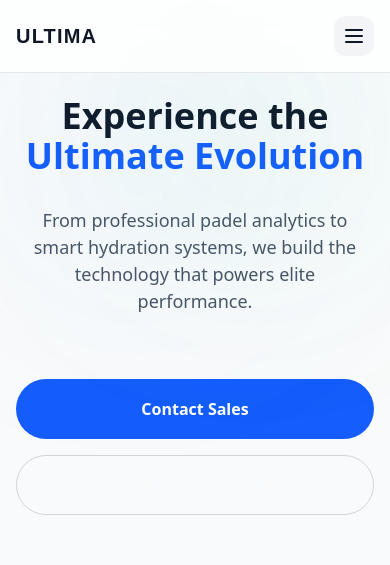
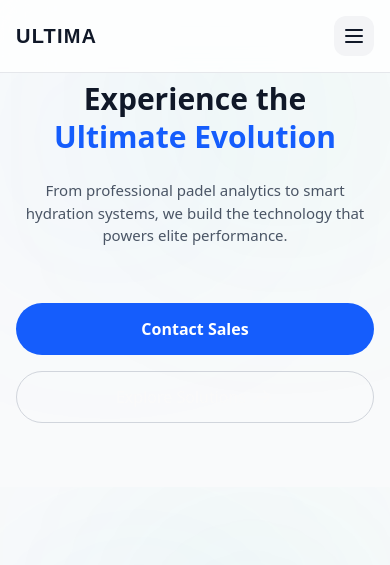
Before and after one commit to wavindi/ULTIMA, a React (Vite) app: page / in a window 390 px wide. Shown: the top 565 px of the page. Built offline with nearby package versions, Linux system fonts and the light colour scheme.

Commit message:
responsive done

```diff
--- a/src/screens/public/HomePage.tsx
+++ b/src/screens/public/HomePage.tsx
@@ -161,26 +161,34 @@ export function HomePage() {
       </motion.nav>
 
       {/* Hero Section */}
-      <section className="relative pt-24 pb-16 sm:pt-32 sm:pb-20 md:pt-48 md:pb-32 px-4 sm:px-6 overflow-hidden bg-gray-50 dark:bg-[#060910] transition-colors duration-300">
-        <div className="absolute bg-blue-400/10 dark:bg-[rgba(0,229,255,0.05)] blur-[120px] left-[10%] rounded-full w-[200px] h-[200px] sm:w-[400px] sm:h-[400px] top-[10%]" />
-        <div className="absolute bg-emerald-400/10 dark:bg-[rgba(57,255,20,0.03)] blur-[120px] right-[10%] rounded-full w-[200px] h-[200px] sm:w-[400px] sm:h-[400px] top-[5%]" />
-        <div className="max-w-[1096px] mx-auto text-center">
+<section className="relative pt-20 pb-16 sm:pt-28 sm:pb-20 md:pt-40 md:pb-32 px-4 sm:px-6 overflow-hidden bg-gray-50 dark:bg-[#060910] transition-colors duration-300">
+
+  {/* Background blurs */}
+  <div className="absolute bg-blue-400/10 dark:bg-[rgba(0,229,255,0.05)] blur-[120px] left-[5%] sm:left-[10%] rounded-full w-[180px] h-[180px] sm:w-[400px] sm:h-[400px] top-[10%]" />
+  <div className="absolute bg-emerald-400/10 dark:bg-[rgba(57,255,20,0.03)] blur-[120px] right-[5%] sm:right-[10%] rounded-full w-[180px] h-[180px] sm:w-[400px] sm:h-[400px] top-[5%]" />
+
+  <div className="max-w-[1096px] mx-auto text-center relative">
     <motion.h1
       initial={{ opacity: 0, y: 20 }}
       animate={{ opacity: 1, y: 0 }}
-            className="text-[36px] md:text-[64px] lg:text-[82px] font-bold leading-[1.1] text-gray-900 dark:text-white mb-8"
+      className="text-[30px] sm:text-[42px] md:text-[64px] lg:text-[82px]
+                 font-bold leading-tight text-gray-900 dark:text-white mb-6"
     >
-            Experience the  <br className="hidden md:block" />
+      Experience the <br className="hidden md:block" />
       <span className="text-blue-600 dark:text-[#00E5FF]">Ultimate Evolution</span>
     </motion.h1>
+
     <motion.p
       initial={{ opacity: 0, y: 20 }}
       animate={{ opacity: 1, y: 0 }}
       transition={{ delay: 0.2 }}
-            className="text-[18px] md:text-[24px] text-gray-600 dark:text-white/70 max-w-[800px] mx-auto mb-12 px-4"
+      className="text-[15px] sm:text-[18px] md:text-[22px]
+                 text-gray-600 dark:text-white/70
+                 max-w-[800px] mx-auto mb-10 px-2 sm:px-4"
     >
       From professional padel analytics to smart hydration systems, we build the technology that powers elite performance.
     </motion.p>
+
     <motion.div
       initial={{ opacity: 0, y: 20 }}
       animate={{ opacity: 1, y: 0 }}
@@ -188,16 +196,29 @@ export function HomePage() {
       className="flex flex-col sm:flex-row items-center justify-center gap-4"
     >
       <Toaster/>
-            <button onClick={handleContactClick} className="w-full sm:w-auto h-[60px] px-12 rounded-full bg-blue-600 dark:bg-[#00E5FF] text-white dark:text-black font-bold hover:scale-105 transition-transform">
+
+      <button
+        onClick={handleContactClick}
+        className="w-full sm:w-auto h-[52px] sm:h-[60px] px-10 sm:px-12
+                   rounded-full bg-blue-600 dark:bg-[#00E5FF]
+                   text-white dark:text-black font-bold
+                   hover:scale-105 transition-transform"
+      >
         Contact Sales
       </button>
-            <Link to="/solutions" className="w-full sm:w-auto h-[60px] px-12 rounded-full border border-gray-300 dark:border-white/20 flex items-center justify-center gap-2 dark:text-white">
+
+      <Link
+        to="/solutions"
+        className="w-full sm:w-auto h-[52px] sm:h-[60px] px-10 sm:px-12
+                   rounded-full border border-gray-300 dark:border-white/20
+                   flex items-center justify-center gap-2
+                   dark:text-white"
+      >
         Explore Solutions <ArrowRight className="w-5 h-5" />
       </Link>
     </motion.div>
   </div>
 </section>
-
       {/* Choose Your Experience */}
       <section className="relative min-h-screen pt-24 sm:pt-32 pb-16 overflow-hidden bg-gray-50 dark:bg-[#060910] transition-colors duration-300">
         {/* Refined Glows */}
```
Lines whose indentation alone changed are shown as unchanged.
